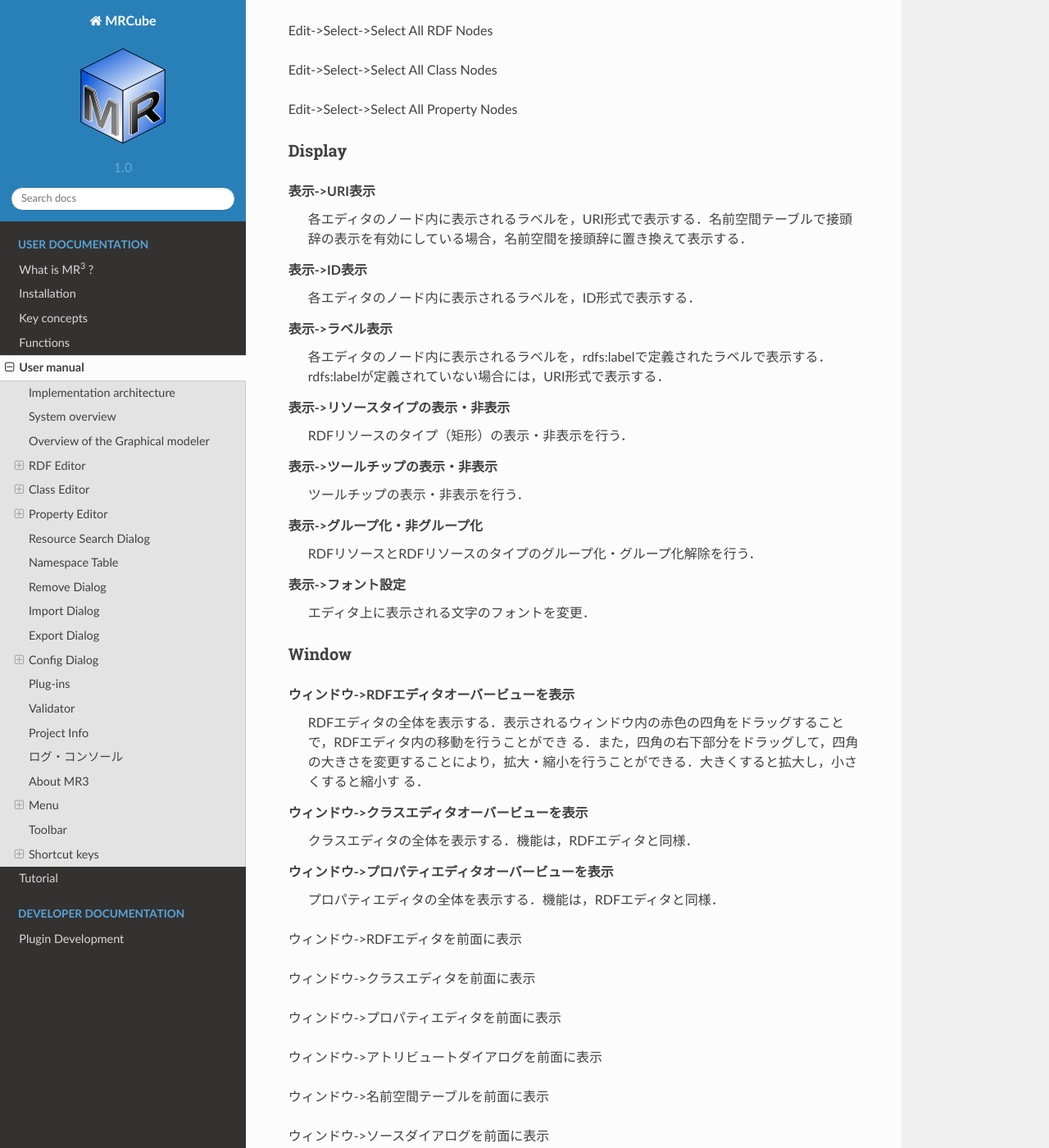
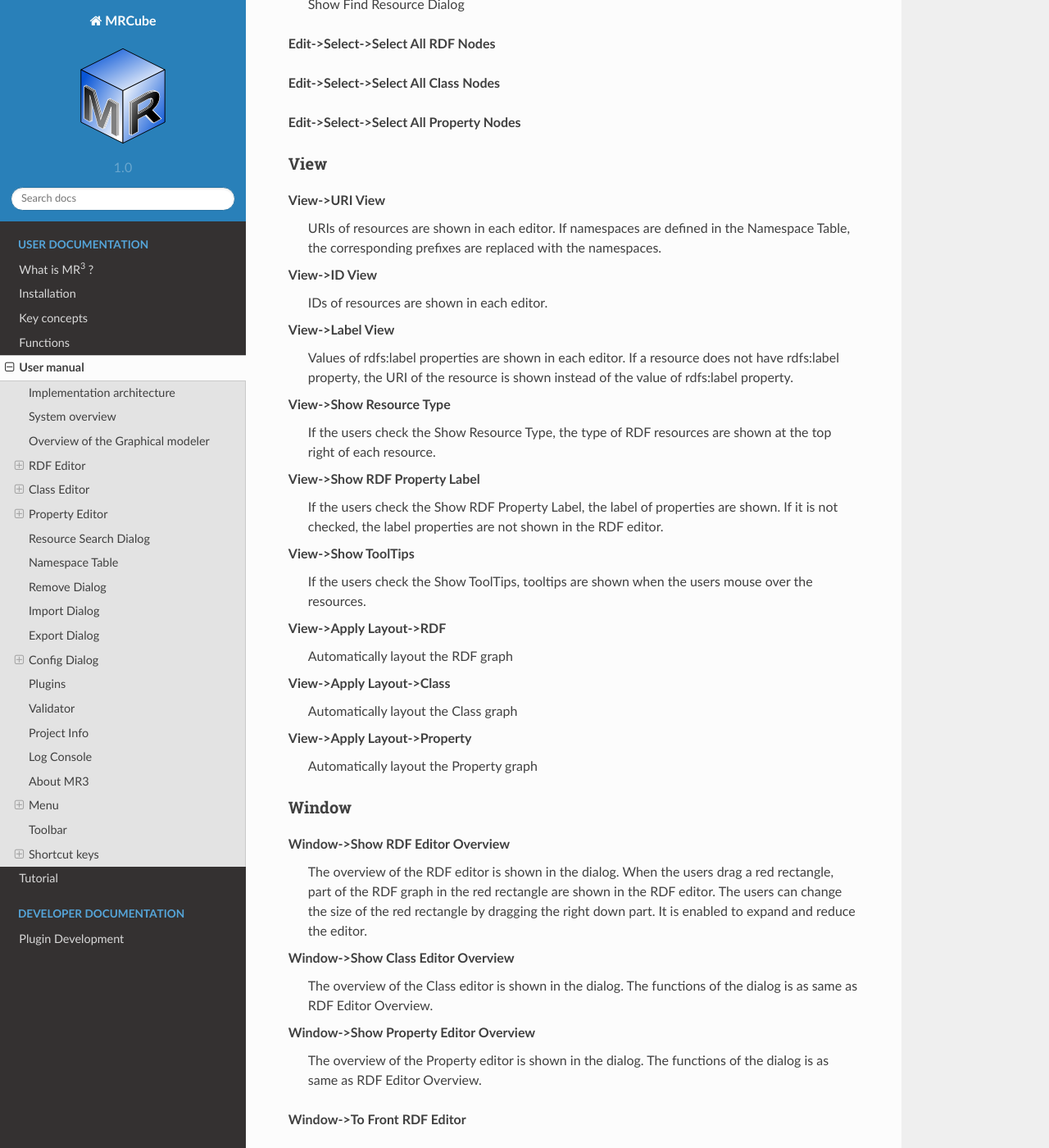
Before and after one commit to mr-3/mrcube-en-docs, a Sphinx documentation site: the page built from docs/source/user_manual.rst, in a window 1280 px wide and 1400 px high, scrolled down 34700 px. Shown: the whole window at 82% size. Built offline with Sphinx 7.4.7 and the Read the Docs theme 2.0.0, drawn with Linux system fonts in a browser that asks for light colours; some of the changed text lies outside the part shown.

Commit message:
update user_manual.rst

```diff
--- a/docs/source/user_manual.rst
+++ b/docs/source/user_manual.rst
@@ -502,8 +502,13 @@
 
 Remove Dialog
 -----------------
+If an RDFS class is referred by a type of a resource or a domain or a range of a property, it is inconsistency when the RDFS class is removed. If an RDFS property is reffered in the RDF editor, it is inconsistency when the RDFS property is removed. In these cases, when the users remove those RDFS classes or properties, the Remove Dialog as shown in :numref:`remove-dialog` is shown before removing them actually.
 
-削除対象のRDFSクラスを，RDFリソースのタイプまたはRDFプロパティの定義域または値域が参照している場合，そのRDFSクラスを削除すると整合性を保つことができない．RDFプロパティが削除対象のRDFSプロパティを参照している場合も同様である．これらの場合，RDF(S)コンテンツ管理機能によって， :numref:`remove-dialog` に示す「削除」ダイアログが表示される． :numref:`remove-dialog` 上部の「削除」リストには，削除対象のRDFSクラスのうち，削除すると整合性を保つことができないRDFSクラスまたはRDFSプロパティのリストが表示される． :numref:`remove-dialog` 下部の参照リスト内の「RDF」タブには，削除対象のRDFSクラスをタイプとして参照しているRDFリソースのリストまたは，削除対象のRDFSプロパティを参照しているRDFプロパティのリストが表示される．「プロパティ」タブには，定義域または値域として，削除対象のRDFSクラスを参照しているRDFSプロパティの一覧が表示される．参照リストの「削除」チェックボックスは，RDFSクラスまたは，RDFSプロパティの参照をやめるかどうかの決定に用いる．「削除」チェックボックスをチェックした状態で「適用」ボタンをクリックすると，削除対象のRDFSクラスまたはRDFSプロパティへの参照がたたれる．「削除」チェックボックスのチェックをはずした項目については，「適用」ボタンを押したときに整合性のチェックを行う．「全選択」ボタンは，すべての「削除」チェックボックスにチェックをつける．「全解除」ボタンは，すべての「削除」チェックボックスのチェックをはずす．「反転」ボタンは，現在チェックされているものとされていないものを反転する．「ジャンプ」ボタンは，選択したリソースへジャンプする．RDFリソースのタイプ，定義域，値域を変更したい場合は，ジャンプボタンで該当するリソースへジャンプして変更を行うことができる．
+Removed RDFS classes or properties are shown in the upper part of :numref:`remove-dialog`. RDF resources that referred the removed RDFS classes as their type are shown in the RDF tab in the lower part of :numref:`remove-dialog`. RDF properties that referred the removed RDFS properties are also shown in the RDF tab. RDFS properties that refer removed RDFS classes as their domains or ranges are shown in the Property tab in the lower part of :numref:`remove-dialog`.
+
+If the users check the Delete Checkboxes and click Apply button, RDF resources, RDF properties, and RDFS properties that listed in the lower part of the Remove Dialog stop referring to the removed RDFS classes or RDFS properties. Then, the RDFS classes and RDFS properties are actually removed.
+
+If the users select one of the RDF resources, RDF properties, or RDFS properties, attributes of the selected resource are shown in the Attribute Dialog. Then, the users can edit the attributes to maintain consistency.
 
 .. _remove-dialog:
 .. figure:: figures/remove_dialog.png
@@ -591,13 +596,11 @@
 
 Config Dialog
 ----------------
-
-設定ダイアログでは，基本，ディレクトリ，プロキシ，メタクラス，レイアウト，レンダリングについて設定を行うことができる．
+The users can set configurations about basic, directory, proxy, meta class, layout, and rendering in the Config Dialog.
 
 Basic
 ~~~~~~~~~
-
-設定ダイアログの「基本」項目（ :numref:`config-basic` ）では，言語，UI 言語，出力エンコーディング，フォント，ベースURI，ログファイルの設定ができる．言語はラベル表示を行う際に優先して表示する言語を設定できる．UI 言語は，メニューなどに表示する言語を設定できる．言語は，ja（日本語），en（英語），zh（中国語）を選択できる．出力エンコーディングは，エクスポート時にRDF(S)文書を保存するファイルエンコーディングを設定する．フォントは，各エディタ内のノード内の文字列を表示する際のフォントを設定する．ベースURI には，エクスポート時の初期の名前空間URI を設定する．ログファイルには，MR\ :sup:`3` \使用中の各種ログを保存するファイルを設定する．
+When the users select the Basic item as shown in :numref:`config-basic`, language, UI language, output encoding, font, base URI, and log file can be set. If a resource has many multilingual labels, the users should select the prior language. The prior language of labels can be set in the Lang text field. Labels with prior language are shown in each resource when the user select display->label menu. Language of UI such as menu can be set in the UI Lang list. The users can select ja (Japanese), en (English), or zh (Chinsese) from the UI Lang list. Output encoding can be used to export an RDF(S) document. The font of resources can be set by clicking Font Setting button and selecting a font from the font selecting dialog. Default namespace is set based on the Base URI. The directory that a log file is saved can be set by clicking Browse button and selecting the directory from the directory selection dialog.
 
 .. _config-basic:
 
@@ -610,8 +613,7 @@
 
 Directory
 ~~~~~~~~~~~~
-
-設定ダイアログの「ディレクトリ」項目（ :numref:`config-directory` ）では，作業ディレクトリ，プラグインディレクトリ，リソースディレクトリを設定ができる．作業ディレクトリには，インポートダイアログにおいて，RDF(S)文書を含むフォルダを選択する際に最初に開くフォルダを設定する．プラグインディレクトリには， MR\ :sup:`3` \のプラグインが保存されているフォルダを設定する．リソースディレクトリは， MR\ :sup:`3` \のプロパティファイル（メニューなどに表示する言語ごとの設定ファイル）が保存されているフォルダを設定する．
+When the users select the Directory item as shown in :numref:`config-directory`, work directory, plugins directory, and resources directory can be set. The work directory is a directory that is opened firstly when the users import an RDF(S) document. The plugins directory is a directory that plug-ins of |MR3| are saved. The resources directory is a directory that property files are saved. The property files are defined labels that displayed in |MR3| for each language.
 
 .. _config-directory:
 .. figure:: figures/config_dialog_directory.png
@@ -623,8 +625,7 @@
 
 Proxy
 ~~~~~~~~
-
-設定ダイアログの「プロキシ」項目（ :numref:`config-proxy` ）では，プロキシサーバを利用している場合に，プロキシサーバのホスト名とポート番号の設定を行うことができる．インポートダイアログからURI を指定して，RDF(S)文書をインポートする場合に設定が必要となる場合がある．
+When the users select the Proxy item as shown in :numref:`config-proxy`, a host name and a port number of a proxy server can be set. This configuration is necessary to import an RDF(S) document from a URI when the user's environment is under a proxy server.
 
 .. _config-proxy:
 .. figure:: figures/config_dialog_proxy.png
@@ -636,10 +637,9 @@
 
 Meta Class
 ~~~~~~~~~~~~~~
+When the users select the Meta Class item as shown in :numref:`config-metaclass`, Class Class and Property Class can be set. If the users set a Class Class, |MR3| regards resources that have the Class Class as their type as classes. If the users set a Property Class, |MR3| regards resources that have the Property Class as their type as properties. These classes and properties are imported in the RDFS class editor or RDFS property editor.
 
-設定ダイアログの「メタクラス」項目（ :numref:`config-metaclass` ）では，「クラスクラス」および「プロパティクラス」の設定をすることができる．「クラスクラス」に設定したクラスをrdf:typeプロパティの値とするリソースを， MR\ :sup:`3` \はクラスとして認識し，クラスエディタにインポートすることができる．同様に，「プロパティクラス」に設定したクラスをrdf:type プロパティの値とするリソースを， MR\ :sup:`3` \はプロパティとして認識し，プロパティエディタにインポートすることができる．
-
-初期状態では，「クラスクラス」にはrdfs:Class が設定されている．また，「プロパティクラス」には，rdf:Property が設定されている．owl:Class やowl:ObjectProperty をタイプとするリソースを，クラスまたはプロパティとしてMR\ :sup:`3` \にインポートしたい場合には， :numref:`config-metaclass` の「Class Class」タブまたは「Property Class」タブで設定を行う
+In the initial setting, rdfs:Class is defined in Class Class and rdf:Property is defined in Property Class. If the users would like to import OWL classes and properties, owl:Class must be set as Class Class, owl:ObjectProperty and owl:DatatypeProperty must be set as Property Class.
 
 .. _config-metaclass:
 .. figure:: figures/config_dialog_metaclass.png
@@ -651,8 +651,7 @@
 
 Layout
 ~~~~~~~~~~
-
-設定ダイアログの「レイアウト」項目（ :numref:`config-layout` ）では，各エディタ内のデータグラフのレイアウト方法を設定する．
+When the users select the Layout item as shown in :numref:`config-layout`, methods for layout for each editor can be set.
 
 .. _config-layout:
 .. figure:: figures/config_dialog_layout.png
@@ -664,7 +663,7 @@
 
 Rendering
 ~~~~~~~~~~~~
-設定ダイアログの「レンダリング」項目（ :numref:`config-rendering` ）では，RDFリソース，RDFリテラル，RDFSクラス，RDFSプロパティの各ノードの色や，ノード選択時の色，エディタウィンドウの背景職をカスタマイズすることができる．「ノードに色をつける」チェックボックスのチェックをはずすと，すべてのノードが無色となる．「アンチエイリアス」チェックボックスにチェックをいれると各ノードの縁が滑らかに表示される．
+When the users select Rendering item as shown in :numref:`config-rendering`, colors of each node (RDF resources, RDF literals, RDFS classes, and RDFS properties), colors of each selected node, and background color of each editor can be set. If the users uncheck the Color checkbox, all of the nodes become colorless. If the users check the Antialias checkbox, an edge of each node become smooth.
 
 .. _config-rendering:
 .. figure:: figures/config_dialog_rendering.png
@@ -675,26 +674,21 @@
    Config Dialog: Rendering
 
 
-Plug-ins
+Plugins
 ---------
-「ツール」メニューの「拡張機能」を選択すると，:numref:`plugin-dialog` に示すダイアログが表示される．
-「拡張機能」には，設定ダイアログの「ディレクトリ」項目のプラグインディレクトリに指定したディレクトリに含まれる
-jarファイルを読み込んで，プラグインリストを表示する．プラグインを選択すると，説明が画面下部に表示され，
-「実行」ボタンを押すと，プラグインが実行される．プラグイン作成方法については，:doc:`plugin_development` 参照いただきたい．
+When the users select Plugins sub menu in the Tool menu, the dialog as shown in :numref:`plugin-dialog` is shown. |MR3| loads jar files in the plug-ins directory that is set in the Config Dialog. The plugins are shown in the list. If the users select one of the plugins, the description of the plugin is shown at the bottom of the dialog. If the users click Exec button, the selected plugin is executed. Please refer to :doc:`plugin_development` to build |MR3| plugins.
 
 .. _plugin-dialog:
 .. figure:: figures/plugin_dialog.png
    :scale: 100 %
-   :alt:  拡張機能
+   :alt:  Plugins
    :align: center
 
-   拡張機能
+   Plugins
 
 Validator
 -----------
-「ツール」メニューの「整合性検証」を選択すると，:numref:`validator-dialog` に示すダイアログが表示される．
-「整合性検証」では，Jenaの `org.apache.jena.reasoner.ValidityReport <https://jena.apache.org/documentation/javadoc/jena/org/apache/jena/reasoner/ValidityReport.html>`_ を利用し，リテラルのデータ型がプロパティの値域の定義に基いて定義されているかどうかなどを検証することができる．
-
+When the users select Validator sub menu in the Tool menu, the dialog as shown in :numref:`validator-dialog` is shown. |MR3| uses Apache Jena's validation API (`org.apache.jena.reasoner.ValidityReport <https://jena.apache.org/documentation/javadoc/jena/org/apache/jena/reasoner/ValidityReport.html>`_ ) and it is enabled to check if the data type of literals are defined based on a range of property.
 
 .. _validator-dialog:
 .. figure:: figures/validator_dialog.png
@@ -706,9 +700,7 @@
 
 Project Info
 ------------------
-「ツール」メニューの「プロジェクト情報」を選択すると，:numref:`project-info-dialog` に示すダイアログが表示される．
-「プロジェクト情報」には，現在のプロジェクト名，インポート時間，モデルのリソース数，モデルのリテラル数，モデルのステートメント数，
-クラス数，プロパティ数，すべてのリソース数，すべてのリテラル数，すべてのステートメント数が表示される．
+When the users select Project Info sub menu in the Tool menu, the dialog as shown in :numref:`project-info-dialog` is shown. The current project name, the number of RDF resources, the number of RDF literals, the number of RDF statements, the number of classes, the number of properties, the number of all resources, the number of all literals, the number of all statements are shown in the dialog.
 
 .. _project-info-dialog:
 .. figure:: figures/project_info_dialog.png
@@ -719,23 +711,21 @@
    Project Info
 
 
-ログ・コンソール
+Log Console
 -----------------
-「ツール」メニューの「ログ・コンソールを表示」を選択すると，:numref:`log-console` に示すダイアログが表示される．
-ログ・コンソールには，標準出力と標準エラー出力への出力結果が確認できる．
-
+When the users select Show Log Console sub menu in the Tool menu, the dialog as shown in :numref:`log-console` is shown. The users can confirm the standard output and the standard error in the dialog.
 
 .. _log-console:
 .. figure:: figures/log_console.png
    :scale: 100 %
-   :alt: ログ・コンソール
+   :alt: Log Console
    :align: center
 
-   ログ・コンソール
+   Log Console
 
 About MR3
 -----------
-「ヘルプ」メニューの「MR3について」を選択すると，:numref:`about-mr3` に示すダイアログが表示される．
+When the users select About MR3 sub menu in the Help menu, the dialog as shown in :numref:`about-mr3` is shown. The developer, version, license, project web site, contact, and libraries used in |MR3| are shown in the dialog.
 
 .. _about-mr3:
 .. figure:: figures/about_dialog.png
@@ -751,85 +741,84 @@
 
 File
 ~~~~~~~~~~
-
-File->New Projedct
-    MR\ :sup:`3` \のプロジェクトを新規に開く．現在の作成中のプロジェクトは，保存するか破棄するかを選択する．
-File->Open Projedct
-    MR\ :sup:`3` \のプロジェクトファイルを開く．
-File->Save Projedct
-    MR\ :sup:`3` \のプロジェクトファイルを保存する．
-File->Save As Projedct
-    MR\ :sup:`3` \のプロジェクトファイルを別名で保存する．
+File->New Project
+    Create new |MR3| project. The users should select save the current project or delete it.
+File->Open Project
+    Open |MR3| project file
+File->Save Project
+    Save |MR3| project file
+File->Save As Project
+    Save As |MR3| project file
 File->Import
-    インポートダイアログを表示．
+    Show Import Dialog
 File->Export
-    エクスポートダイアログを表示．
+    Show Export Dialog
 File->Exit
-    プログラムを終了する．
+    Exit |MR3|
 
 Edit
 ~~~~~~~~~
 Edit->Find Resource
-    リソース検索ダイアログを表示する．
+    Show Find Resource Dialog
 
-Edit->Select->Select All RDF Nodes
+**Edit->Select->Select All RDF Nodes**
 
-Edit->Select->Select All Class Nodes
+**Edit->Select->Select All Class Nodes**
 
-Edit->Select->Select All Property Nodes
+**Edit->Select->Select All Property Nodes**
 
 
-Display
+View
 ~~~~~~~~
-
-表示->URI表示
-    各エディタのノード内に表示されるラベルを，URI形式で表示する．名前空間テーブルで接頭辞の表示を有効にしている場合，名前空間を接頭辞に置き換えて表示する．
-表示->ID表示
-    各エディタのノード内に表示されるラベルを，ID形式で表示する．
-表示->ラベル表示
-    各エディタのノード内に表示されるラベルを，rdfs:labelで定義されたラベルで表示する．rdfs:labelが定義されていない場合には，URI形式で表示する．
-表示->リソースタイプの表示・非表示
-    RDFリソースのタイプ（矩形）の表示・非表示を行う．
-表示->ツールチップの表示・非表示
-    ツールチップの表示・非表示を行う．
-表示->グループ化・非グループ化
-    RDFリソースとRDFリソースのタイプのグループ化・グループ化解除を行う．
-表示->フォント設定
-    エディタ上に表示される文字のフォントを変更．
+View->URI View
+    URIs of resources are shown in each editor. If namespaces are defined in the Namespace Table, the corresponding prefixes are replaced with the namespaces.
+View->ID View
+    IDs of resources are shown in each editor.
+View->Label View
+    Values of rdfs:label properties are shown in each editor. If a resource does not have rdfs:label property, the URI of the resource is shown instead of the value of rdfs:label property.
+View->Show Resource Type
+    If the users check the Show Resource Type, the type of RDF resources are shown at the top right of each resource.
+View->Show RDF Property Label
+    If the users check the Show RDF Property Label, the label of properties are shown. If it is not checked, the label properties are not shown in the RDF editor.
+View->Show ToolTips
+    If the users check the Show ToolTips, tooltips are shown when the users mouse over the resources.
+View->Apply Layout->RDF
+    Automatically layout the RDF graph
+View->Apply Layout->Class
+    Automatically layout the Class graph
+View->Apply Layout->Property
+    Automatically layout the Property graph
 
 Window
 ~~~~~~~~~~
+Window->Show RDF Editor Overview
+    The overview of the RDF editor is shown in the dialog. When the users drag a red rectangle, part of the RDF graph in the red rectangle are shown in the RDF editor. The users can change the size of the red rectangle by dragging the right down part. It is enabled to expand and reduce the editor.
+Window->Show Class Editor Overview
+    The overview of the Class editor is shown in the dialog. The functions of the dialog is as same as RDF Editor Overview.
+Window->Show Property Editor Overview
+    The overview of the Property editor is shown in the dialog. The functions of the dialog is as same as RDF Editor Overview.
 
-ウィンドウ->RDFエディタオーバービューを表示
-    RDFエディタの全体を表示する．表示されるウィンドウ内の赤色の四角をドラッグすることで，RDFエディタ内の移動を行うことができ る．また，四角の右下部分をドラッグして，四角の大きさを変更することにより，拡大・縮小を行うことができる．大きくすると拡大し，小さくすると縮小す る．
-ウィンドウ->クラスエディタオーバービューを表示
-    クラスエディタの全体を表示する．機能は，RDFエディタと同様．
-ウィンドウ->プロパティエディタオーバービューを表示
-    プロパティエディタの全体を表示する．機能は，RDFエディタと同様．
+**Window->To Front RDF Editor**
 
-ウィンドウ->RDFエディタを前面に表示
+**Window->To Front Class Editor**
 
-ウィンドウ->クラスエディタを前面に表示
+**Window->To Front Property Editor**
 
-ウィンドウ->プロパティエディタを前面に表示
+**Window->Show Attribute Dialog**
 
-ウィンドウ->アトリビュートダイアログを前面に表示
+**Window->Show Namespace Table**
 
-ウィンドウ->名前空間テーブルを前面に表示
-
-ウィンドウ->ソースダイアログを前面に表示
-
-ウィンドウ->ログコンソールを表示
-    MR\ :sup:`3` \の標準出力・標準エラー出力を表示するウィンドウを表示する．主にデバッグ用．
-ウィンドウ->ウィンドウを再配置
-    RDFエディタ，クラスエディタ，プロパティエディタを初期位置に戻す．
+Window->Layout->Deploy Windows (C,P,R)
+    The RDF editor, the Property editor, and the Class editor are shown.
+Window->Layout->Deploy Windows (C,R)
+    The Class editor and the RDF editor are shown.
+Window->Layout->Deploy Windows (P,R)
+    The Property editor and the RDF editor are shown.
 
 Help
 ~~~~~~~~~
-
-ヘルプ->About MR\ :sup:`3` \
-    MR\ :sup:`3` \のバージョン，HPのURL等を表示する．
-
+Help->About MR\ :sup:`3` \
+    The developer, version, license, project web site, contact, and libraries used in |MR3| are shown in the dialog.
 
 Toolbar
 ------------------
@@ -865,42 +854,40 @@
 Shortcut keys
 -------------------
 
-全体で使えるショートカットキー
+Shortcut keys that can be used in |MR3|
 ~~~~~~~~~~~~~~~~~~~~~~~~~~~~~~~~~~~~~~~~~~
 Ctrl-N
-    MR\ :sup:`3` \のプロジェクトを新規に開く．現在の作成中のプロジェクトは，保存するか破棄するかを選択する．
+    Create new |MR3| project. The users should select save the current project or delete it.
 Ctrl-O
-    MR\ :sup:`3` \のプロジェクトファイルを開く．
+    Open |MR3| project file
 Ctrl-S
-    MR\ :sup:`3` \のプロジェクトファイルを保存する．
+    Save |MR3| project file
 Ctrl+Shift+S
-    MR\ :sup:`3` \のプロジェクトファイルを別名で保存する．
+    Save as |MR3| project file
 Ctrl+Q
-    メニューの終了のショートカット
+    Exit |MR3|
 Alt+R
-    RDFエディタを前面に表示
+    Show the RDF Editor to the front
 Alt+C
-    クラスエディタを前面に表示
+    Show the Class Editor to the front
 Alt+P
-    プロパティエディタを前面に表示
+    Show the Property Editor to the front
 Alt+A
-    アトリビュートダイアログを前面に表示
-Alt+S
-    ソースダイアログを前面に表示
+    Show the Attribute Dialog
 Alt+N
-    名前空間テーブルを前面に表示
+    Show the Namespace Table
 Alt+F
-    リソース検索ダイアログを前面に表示
+    Show the Find Resource Dialog
 
-エディタ内で使えるショートカットキー
+Shortcut keys that can be used in editors
 ~~~~~~~~~~~~~~~~~~~~~~~~~~~~~~~~~~~~~~~~~~~~~~~~~~~~~
 Ctrl-A
-    エディタ内のノードをすべて選択する
+    Select all of the nodes in a editor
 Delete
-    エディタ内の選択されたノードを削除する
+    Delete selected nodes in a editor
 Ctrl-C
-    エディタ内の選択されたノードをコピーする
+    Copy selected nodes in a editor
 Ctrl-X
-    エディタ内の選択されたノードをカットする
+    Cut selected nodes in a editor
 Ctrl-V
-    コピーまたは，カットされたノードをエディタにペーストする
+    Paste nodes that are copied or cut.
```
Also changed, not shown: docs/source/figures/about_dialog.png, docs/source/figures/project_info_dialog.png.
